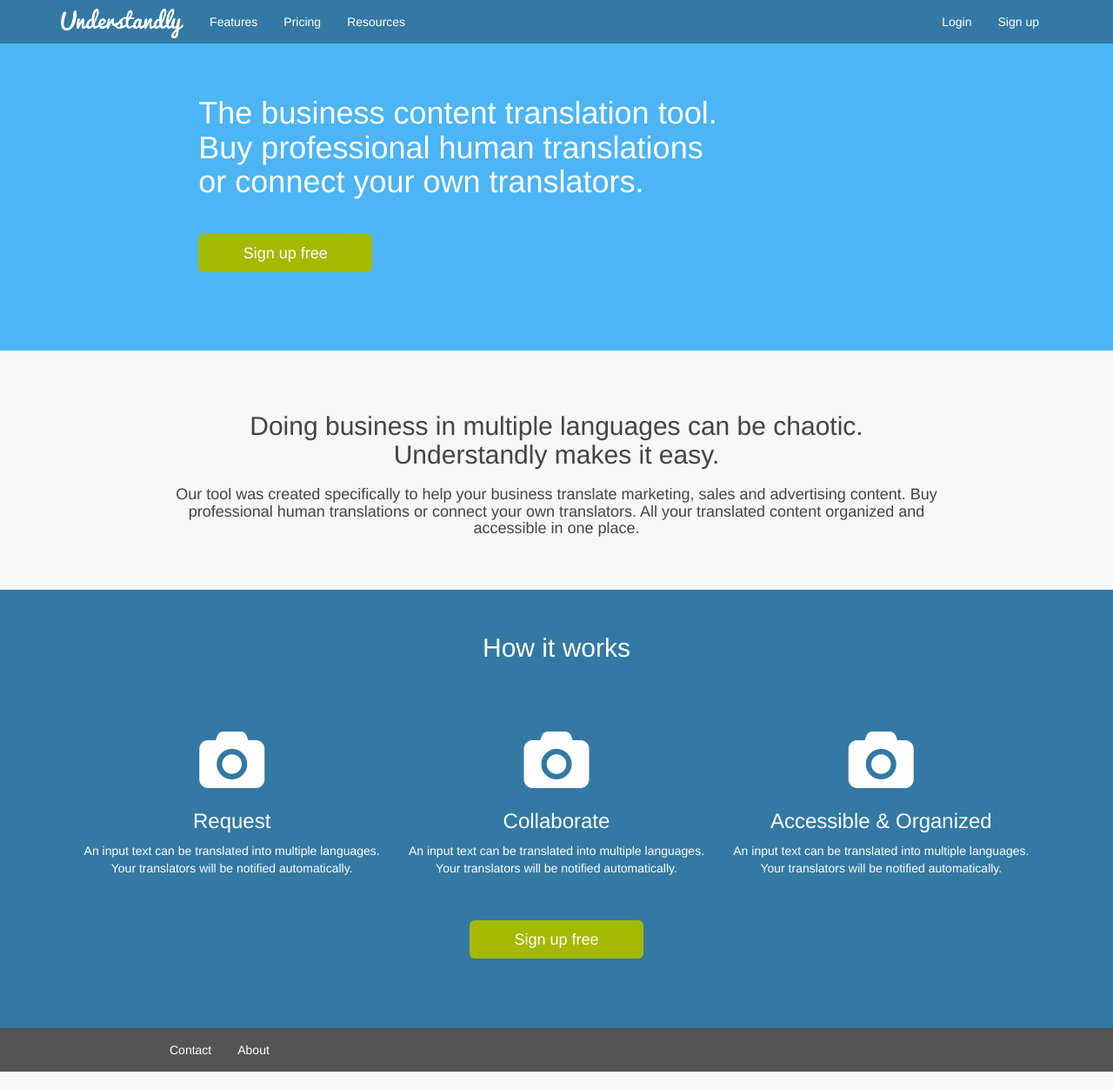
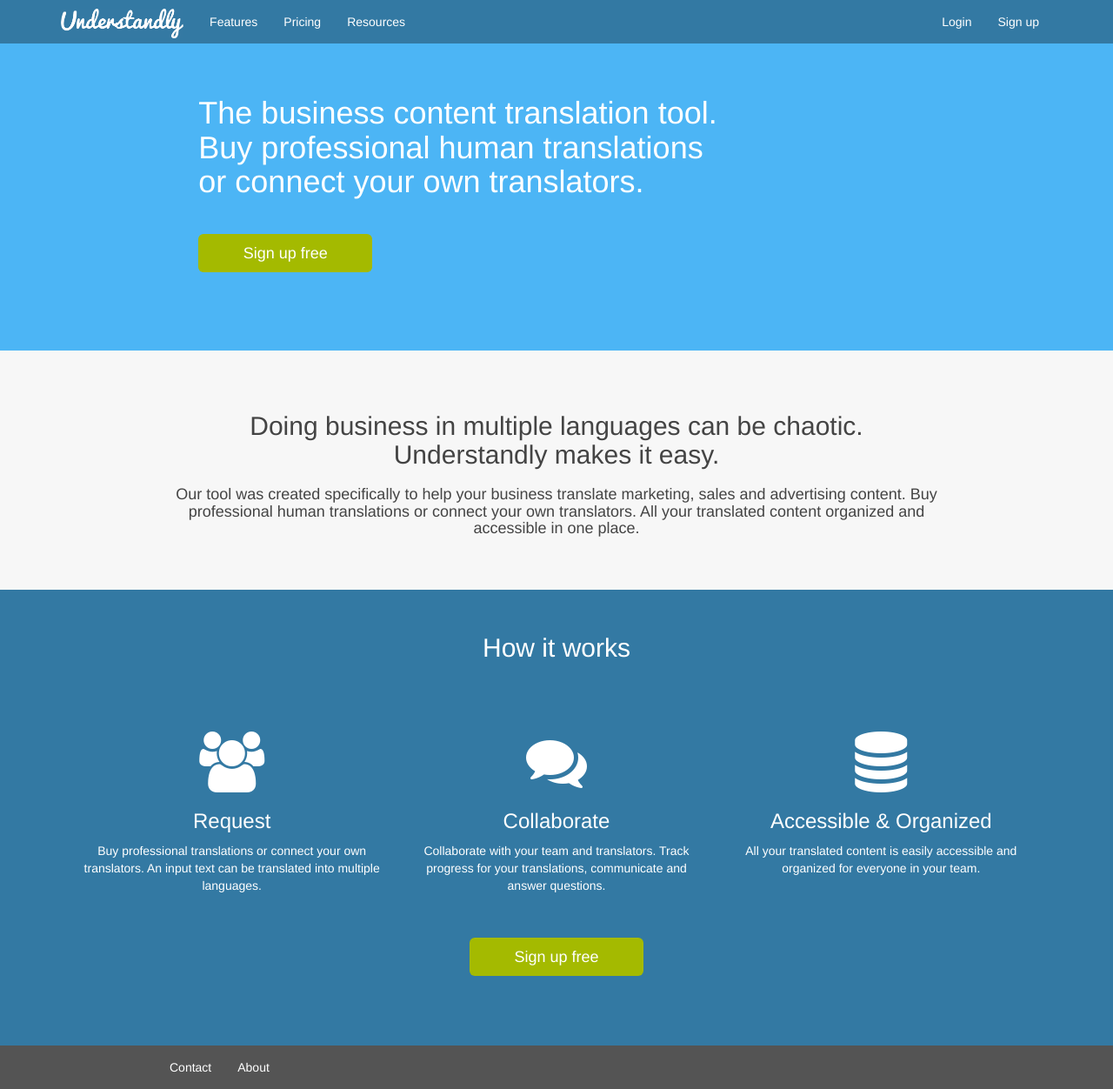
Before and after one commit to yhoiseth/www.understandly.com, a Jekyll site: the page built from index.html, in a window 1280 px wide. Shown: the whole page at 87% size. Built offline with Jekyll 4.4.1, drawn with Linux system fonts in a browser that asks for light colours; nearby versions of some CDN libraries.

Commit message:
Features

```diff
--- a/_includes/header.html
+++ b/_includes/header.html
@@ -11,7 +11,7 @@
     </div>
     <div id="navbar-collapse" class="collapse navbar-collapse">
       <ul class="nav navbar-nav">
-        <li><a href="#"><span class="text-white">Features</span></a></li>
+        <li><a href="/features"><span class="text-white">Features</span></a></li>
         <li><a href="#"><span class="text-white">Pricing</span></a></li>
         <li><a href="#"><span class="text-white">Resources</span></a></li>
       </ul>
--- a/_layouts/default.html
+++ b/_layouts/default.html
@@ -7,67 +7,7 @@
 
     {% include header.html %}
 
-    <div class="container-fluid">
-      <div class="row page-container">
-        <div class="col-sm-6 col-sm-offset-2 padding-top-40px padding-bottom-40px">
-          <h1 class="text-white">The business content translation tool. Buy professional human translations or connect your own translators.
-          <br><button type="button" class="btn btn-lg margin-top-40px btn-success btn-wide">Sign up free</button>
-          </h1>
-        </div>
-      </div>
-      <div class="row">
-          <div class="container">
-            <div class="col-sm-12 padding-top-50px padding-bottom-50px">
-              <h2 align="center">Doing business in multiple languages can be chaotic.<br>
-              Understandly makes it easy.
-              </h2>
-                <div class="col-sm-10 col-sm-offset-1">
-                    <h4 align="center">
-                        Our tool was created specifically to help your business
-                        translate marketing, sales and advertising content.
-                        Buy professional human translations or connect your own translators.
-                        All your translated content organized and accessible in one place.
-                    </h4>
-                </div>
-            </div>
-          </div>
-      </div>
-        <div class="row container-how-it-works text-white">
-           <div class="container">
-              <div class="col-sm-12">
-                <h2 align="center" class="text-white">How it works</h2>
-              </div>
-              <div class="col-sm-12 padding-top-40px">
-                <div class="row">
-                  <div class="service-box text-center">
-                    <div class="col-sm-4">
-                      <i class="fa fa-camera fa-5x"></i>
-                      <h3>Request</h3>
-                      <p>An input text can be translated into multiple languages. Your translators will be notified automatically.</p>
-                    </div>
-                  </div>
-                  <div class="service-box text-center">
-                    <div class="col-sm-4">
-                      <i class="fa fa-camera fa-5x"></i>
-                      <h3>Collaborate</h3>
-                      <p>An input text can be translated into multiple languages. Your translators will be notified automatically.</p>
-                    </div>
-                  </div>
-                  <div class="service-box text-center">
-                    <div class="col-sm-4">
-                      <i class="fa fa-camera fa-5x"></i>
-                      <h3>Accessible & Organized</h3>
-                      <p>An input text can be translated into multiple languages. Your translators will be notified automatically.</p>
-                    </div>
-                  </div>
-                </div>
-              </div>
-            <div align="center" class="col-sm-12">
-                <button type="button" class="btn btn-lg margin-top-40px btn-success btn-wide">Sign up free</button>
-            </div>
-            </div>
-        </div>
-    </div>
+    {{ content }}
 
     {% include footer.html %}
 
--- a/css/main.scss
+++ b/css/main.scss
@@ -49,6 +49,17 @@
 
 body {
     color:#444;
+}
+
+.vertical-align {
+    display: flex;
+    align-items: center;
+}
+
+.vcenter {
+    display: inline-block;
+    vertical-align: middle;
+    float: none;
 }
 
 .navbar{
--- a/index.html
+++ b/index.html
@@ -2,22 +2,64 @@
 layout: default
 ---
 
-<div class="home">
-
-  <h1 class="page-heading">Posts</h1>
-
-  <ul class="post-list">
-    {% for post in site.posts %}
-      <li>
-        <span class="post-meta">{{ post.date | date: "%b %-d, %Y" }}</span>
-
-        <h2>
-          <a class="post-link" href="{{ post.url | prepend: site.baseurl }}">{{ post.title }}</a>
+<div class="container-fluid">
+  <div class="row page-container">
+    <div class="col-sm-6 col-sm-offset-2 padding-top-40px padding-bottom-40px">
+      <h1 class="text-white">The business content translation tool. Buy professional human translations or connect your own translators.
+        <br><button type="button" class="btn btn-lg margin-top-40px btn-success btn-wide">Sign up free</button>
+      </h1>
+    </div>
+  </div>
+  <div class="row">
+    <div class="container">
+      <div class="col-sm-12 padding-top-50px padding-bottom-50px">
+        <h2 align="center">Doing business in multiple languages can be chaotic.<br>
+          Understandly makes it easy.
         </h2>
-      </li>
-    {% endfor %}
-  </ul>
-
-  <p class="rss-subscribe">subscribe <a href="{{ "/feed.xml" | prepend: site.baseurl }}">via RSS</a></p>
-
+        <div class="col-sm-10 col-sm-offset-1">
+          <h4 align="center">
+            Our tool was created specifically to help your business
+            translate marketing, sales and advertising content.
+            Buy professional human translations or connect your own translators.
+            All your translated content organized and accessible in one place.
+          </h4>
+        </div>
+      </div>
+    </div>
+  </div>
+  <div class="row container-how-it-works text-white">
+    <div class="container">
+      <div class="col-sm-12">
+        <h2 align="center" class="text-white">How it works</h2>
+      </div>
+      <div class="col-sm-12 padding-top-40px">
+        <div class="row">
+          <div class="service-box text-center">
+            <div class="col-sm-4">
+              <i class="fa fa-users fa-5x"></i>
+              <h3>Request</h3>
+              <p>Buy professional translations or connect your own translators. An input text can be translated into multiple languages.</p>
+            </div>
+          </div>
+          <div class="service-box text-center">
+            <div class="col-sm-4">
+              <i class="fa fa-comments fa-5x"></i>
+              <h3>Collaborate</h3>
+              <p>Collaborate with your team and translators. Track progress for your translations, communicate and answer questions.</p>
+            </div>
+          </div>
+          <div class="service-box text-center">
+            <div class="col-sm-4">
+              <i class="fa fa-database fa-5x"></i>
+              <h3>Accessible & Organized</h3>
+              <p>All your translated content is easily accessible and organized for everyone in your team.</p>
+            </div>
+          </div>
+        </div>
+      </div>
+      <div align="center" class="col-sm-12">
+        <button type="button" class="btn btn-lg margin-top-40px btn-success btn-wide">Sign up free</button>
+      </div>
+    </div>
+  </div>
 </div>
```
Also changed, not shown: features.html (added, +44 -0 lines), _includes/footer.html (line endings or trailing spaces).
